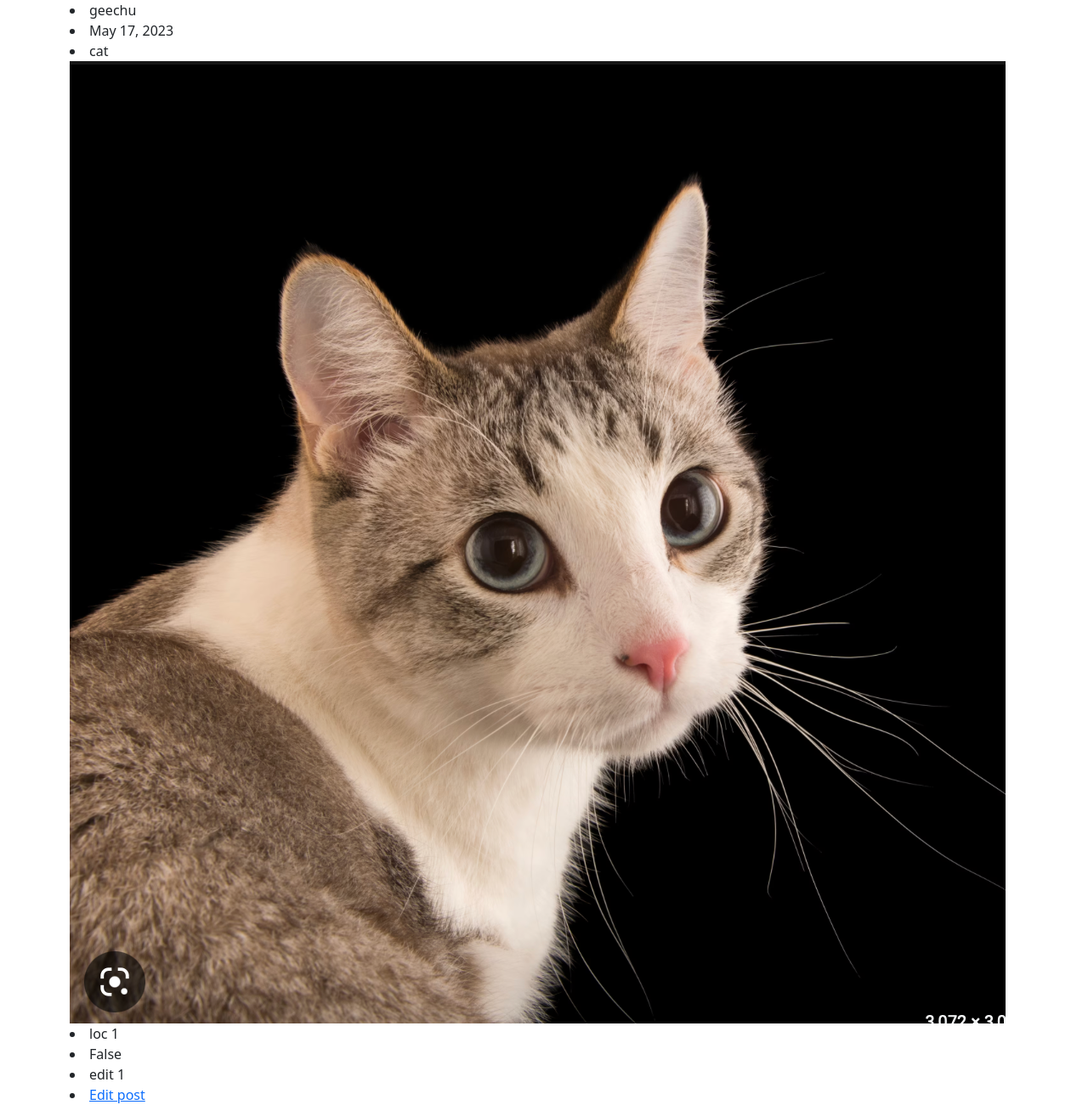
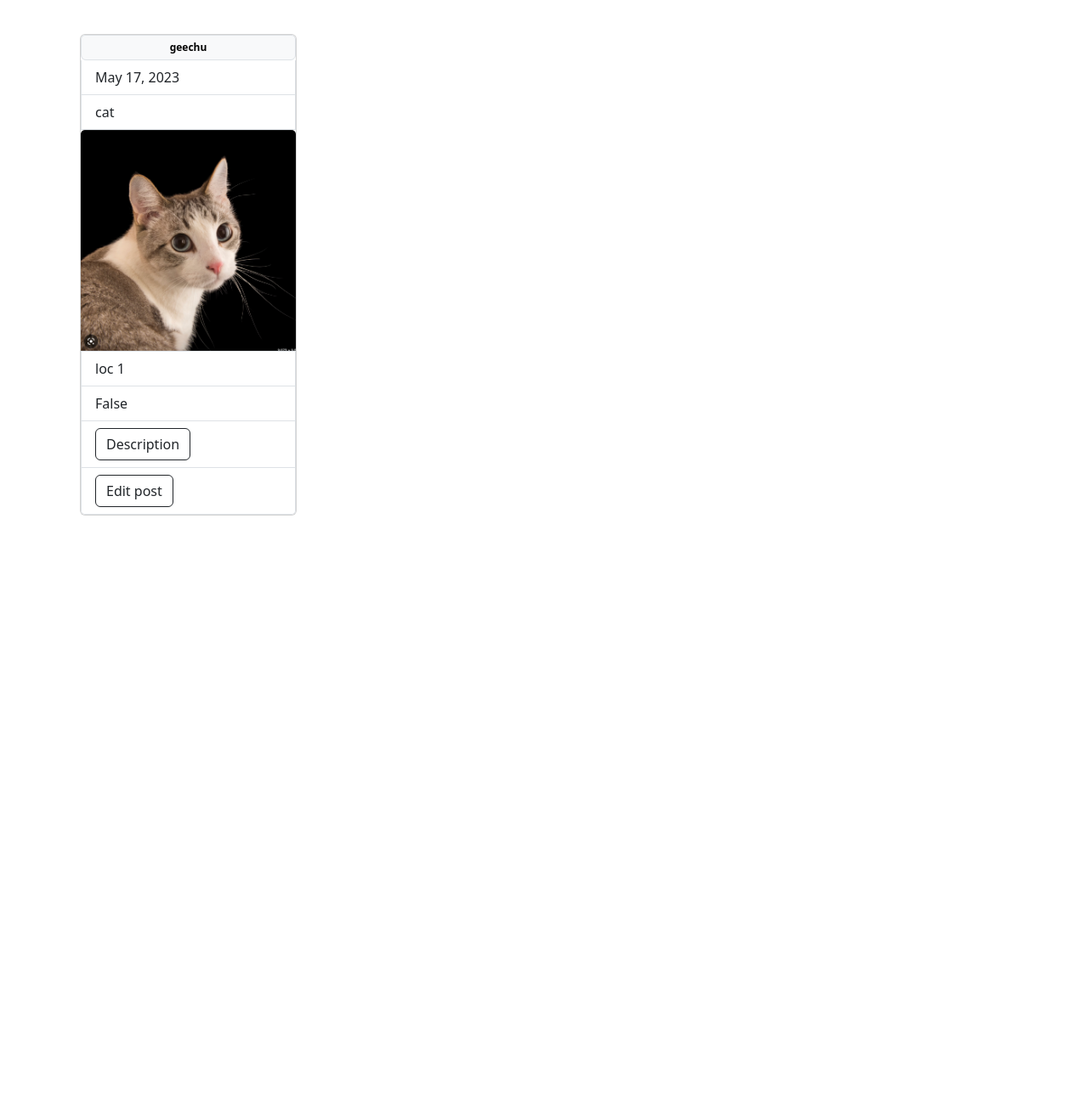
Before and after one commit to Greeshmanth1909/AdoptMe, a Django app: a page that uses src/Adopt_Me/templates/base.html in a window 1280 px wide. Shown: the part 56-1357 px from the top of the page at 85% size. After the commit the page ends 663 px from the top, so only its background shows below. Run offline with Django 3.2, Linux system fonts and the light colour scheme; a user stored in the database is signed in; data comes from the database, SQL or seed files in the repository; both versions use the stored data as it was after the commit; some libraries are stand-ins or nearby versions.

Commit message:
some styling

```diff
--- a/src/Adopt_Me/data/views.py
+++ b/src/Adopt_Me/data/views.py
@@ -1,11 +1,14 @@
 from django.shortcuts import render
-from .access import db_objects
+# from .access import db_objects
 from django.contrib.auth.decorators import login_required
+from upload.models import upload_img
 # Create your views here.
 
 @login_required
 def feed_view(request, *args, **kwargs):
+    db_objects = upload_img.objects.all()
     context = dict()
     context['data'] = db_objects
     context['user'] = request.user
+    print(db_objects)
     return render(request, 'post/display.html', context)
--- a/src/Adopt_Me/templates/base.html
+++ b/src/Adopt_Me/templates/base.html
@@ -51,6 +51,7 @@
     </div>
 
     <script src="https://cdn.jsdelivr.net/npm/bootstrap@5.3.0-alpha3/dist/js/bootstrap.bundle.min.js" integrity="sha384-ENjdO4Dr2bkBIFxQpeoTz1HIcje39Wm4jDKdf19U8gI4ddQ3GYNS7NTKfAdVQSZe" crossorigin="anonymous"></script>
+    <br>
     {% block content %}{% endblock %}
   </body>
 </html>
--- a/src/Adopt_Me/templates/upload/upload.html
+++ b/src/Adopt_Me/templates/upload/upload.html
@@ -11,6 +11,6 @@
 <form method="post" enctype="multipart/form-data">
     {% csrf_token %}
     {{ form.as_p }}
-    <button type="submit">Submit</button>
+    <button type="submit" class="btn btn-outline-dark">Submit</button>
 </form>
 {% endblock %}
--- a/src/Adopt_Me/templates/user_posts/user_posts.html
+++ b/src/Adopt_Me/templates/user_posts/user_posts.html
@@ -1,17 +1,35 @@
 {% extends 'base.html' %}
 
 {% block content %}
+    <div class="container">
+        <div class="row row-cols-1 row-cols-sm-2 row-cols-md-3 row-cols-lg-4">
             {% if total_posts != 0 %}
                 {% for post in post_archieve %}
-            <div>
-            <li>{{ post.user }}</li>
-            <li>{{ post.dateTime }}</li>
-            <li>{{ post.animal }}</li>
-            <img src="{{ post.image.url }}" alt="Image">
-            <li>{{ post.location }}</li>
-            <li>{{ post.adopted }}</li>
-            <li>{{ post.description }}</li>
-            <li><a href="{% url 'edit' post_id=post.id %}">Edit post</a></li>
+                    <div class="col">
+
+                        <div class="card mt-3 mb-3">
+                            <ul class="list-group">
+                                <li class="list-group-item badge text-bg-light">{{ post.user }}</li>
+                                <li class="list-group-item">{{ post.dateTime }}</li>
+                                <li class="list-group-item">{{ post.animal }}</li>
+                                <img src="{{ post.image.url }}" class="card-img-top" alt="Image">
+                                <li class="list-group-item">{{ post.location }}</li>
+                                <li class="list-group-item">{{ post.adopted }}</li>
+                                <li class="list-group-item">
+                                <button class="btn btn-outline-dark" type="button" data-bs-toggle="collapse" data-bs-target="#collapseExample" aria-expanded="false" aria-controls="collapseExample">
+                                    Description
+                                </button>
+                                <br>
+                                <div class="collapse" id="collapseExample">
+                                    <div class="card card-body">
+                                        {{ post.description }}
+                                    </div>
+                                  </div>
+                                </li>
+                            <li class="list-group-item"><a href="{% url 'edit' post_id=post.id %}" class="btn btn-outline-dark">Edit post</a></li>
+                            </ul>
+
+                        </div>
 
                     </div>
                 {% endfor %}
@@ -20,5 +38,7 @@
                         <h1>No posts yet!</h1>
                     </div>
             {% endif %}
+        </div>
+    </div>
 
 {% endblock %}
```
Also changed, not shown: src/Adopt_Me/templates/post/display.html (+21 -2 lines), src/Adopt_Me/upload/forms.py (+9 -2 lines), src/Adopt_Me/db.sqlite3, src/Adopt_Me/media/images/Screenshot_2023-05-11_at_7.37.13_PM_6nj3jWQ.png (added), src/Adopt_Me/media/images/Screenshot_2023-05-11_at_7.37.13_PM_DoII80Y.png (added), src/Adopt_Me/media/images/Screenshot_2023-05-11_at_7.37.13_PM_MRxciVC.png (added), src/Adopt_Me/upload/views.py (line endings or trailing spaces), 1 other file. Lines whose indentation alone changed are shown as unchanged.
